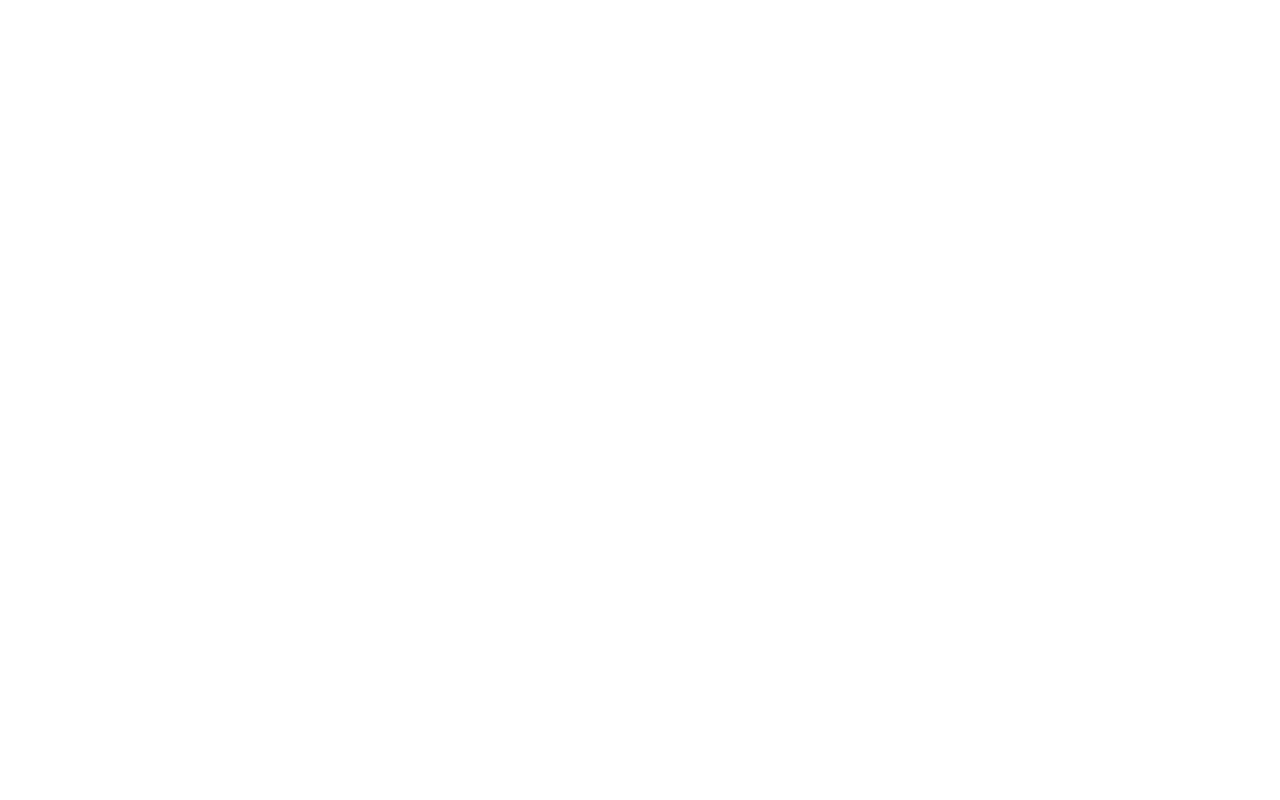
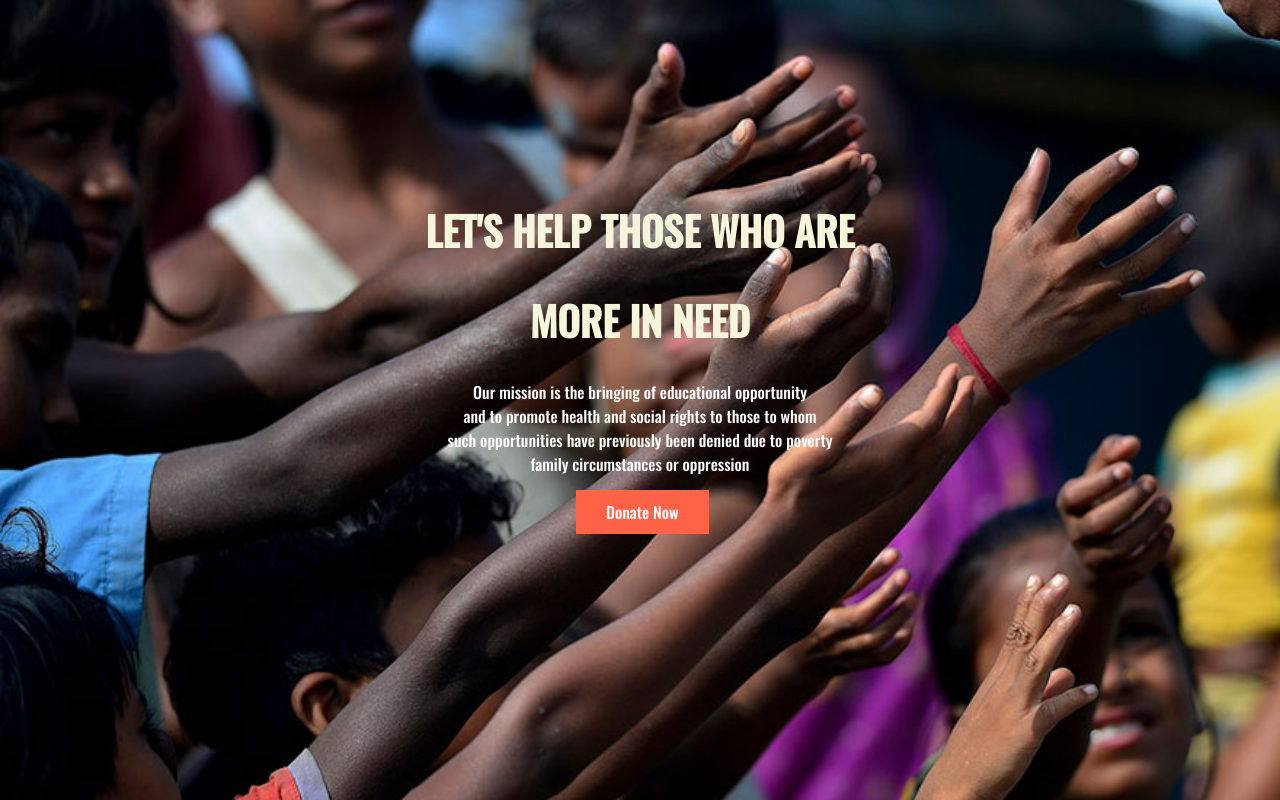
Before and after one commit to Rongonhasan/Donet-today, a plain HTML site: page index.html in a window 1280 px wide. Drawn offline with nearby package versions, Linux system fonts and the light colour scheme.

Commit message:
donate-added

```diff
--- a/index.html
+++ b/index.html
@@ -12,6 +12,15 @@
     <link rel="stylesheet" href="style.css">
 </head>
 <body>
+    <section>
+  <div class="donet">
+    <h1>LET'S HELP THOSE WHO ARE</h1>
+    <h1>MORE IN NEED</h1>
+    <p>Our mission is the bringing of educational opportunity <br> and to promote health and social rights to those to whom <br> such opportunities have previously been denied due to poverty <br> family circumstances or oppression</p>
+    <br>
+<a class="link-btn" target="_blank" href="#">Donate Now</a>
+</div>
 
+</section>
 </body>
 </html>
--- a/style.css
+++ b/style.css
@@ -1,3 +1,32 @@
+*{
+    margin: 0;
+    padding: 0;
+    box-sizing: border-box;
+}
 body{
     font-family: 'Oswald', sans-serif;
+    background-image: url(img/donation13.jpg);
+    background-repeat: no-repeat;
+    background-size: cover;
+    padding-top: 200px;
 }
+h1{
+    color: beige;
+    font-weight: 800;
+    font-size: 40px;
+    text-align: center;
+    position: relative;
+    padding-bottom: 30px;
+
+}
+p{
+    color:white;
+    text-align: center;
+}
+.link-btn{
+    color:white;
+    background-color: tomato;
+    text-decoration: none;
+    padding: 10px 30px;
+    margin-left: 45%;
+}
```
